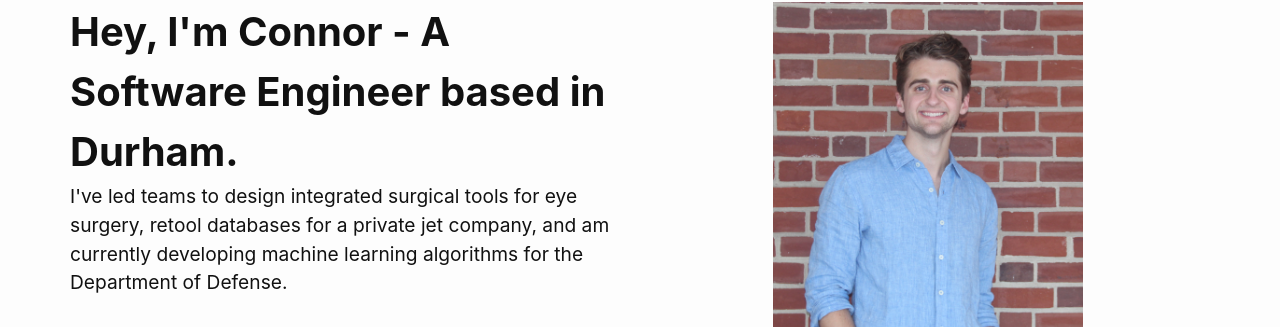
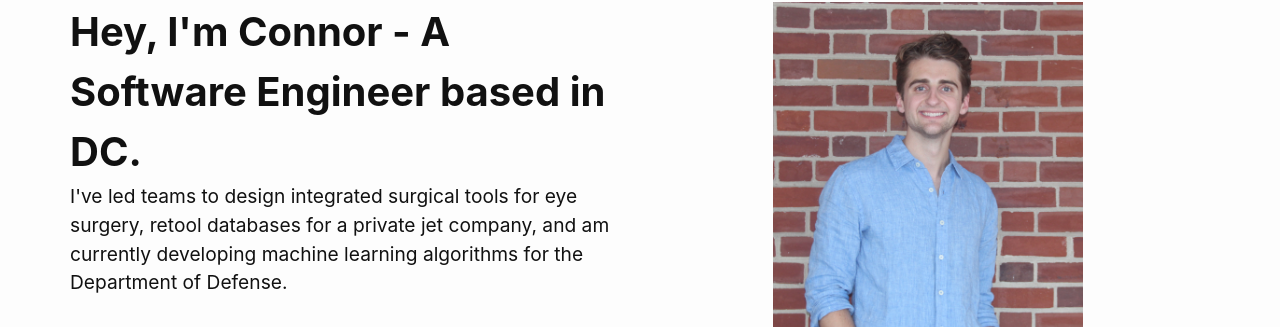
Before and after one commit to connor-passe/connor-passe.github.io, a Jekyll site: the page built from index.md, in a window 1280 px wide. Shown: the part 270-597 px from the top of the page. Built offline with Jekyll 4.4.1, drawn with Linux system fonts in a browser that asks for light colours.

Commit message:
Update home page info

```diff
--- a/_layouts/home.html
+++ b/_layouts/home.html
@@ -10,7 +10,7 @@ list_title: Cats
   {% endif %}
   {{ content }}
   <div class="top-box">
-    <div class="header">Hey, I'm Connor - A Software Engineer based in Durham.</div>
+    <div class="header">Hey, I'm Connor - A Software Engineer based in DC.</div>
     <img class="profilePic" src="/assets/images/me.jpeg" alt="handsome picture of Connor">
     <div class="subHeader">I've led teams to design integrated surgical tools for eye surgery, retool databases for a
       private jet company, and am currently developing machine learning algorithms for the Department of Defense.
```
